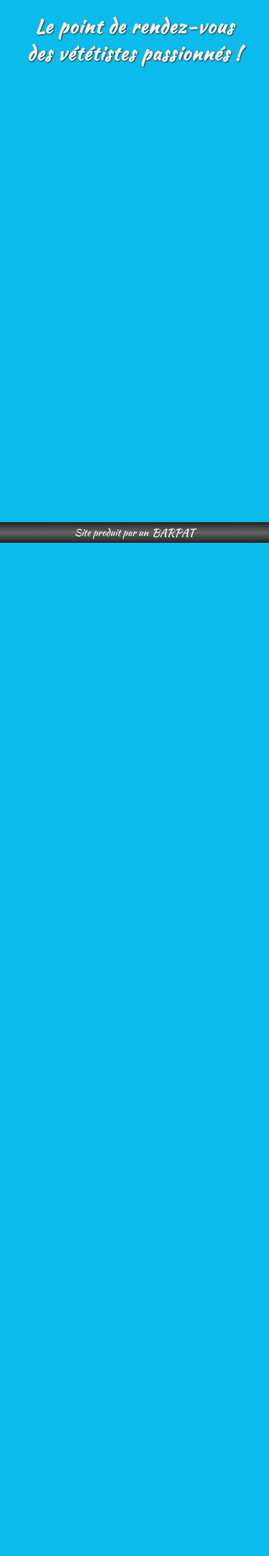
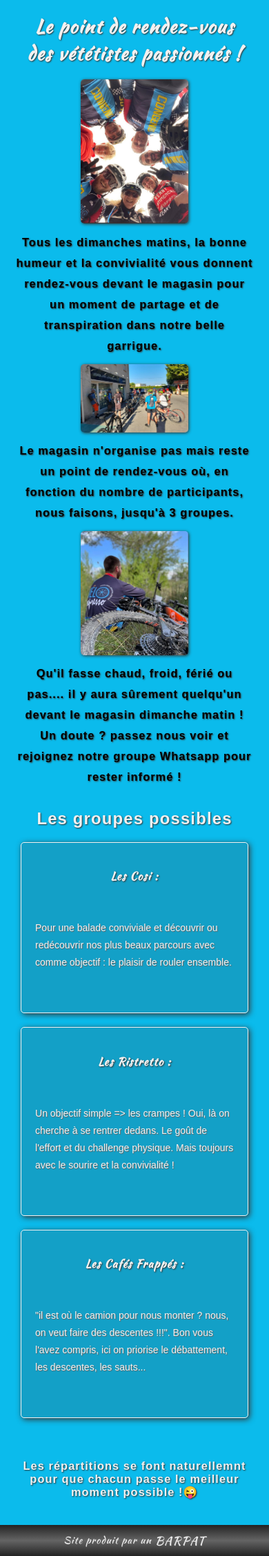
Before and after one commit to ChristopheC-83/velo_expresso_2, a PHP site: template views/pages/visiteur/sorties.view.php in a window 390 px wide. Shown: the part 59-2315 px from the top of the page at 69% size. Before the commit the page ends 846 px from the top, so only its background shows below. Run offline with PHP 8.4, Linux system fonts and the light colour scheme; the template is opened without the code that fills it: most values are stand-ins (such as "Sample title", 1, 10 or a date in 2020); some libraries are stand-ins or nearby versions; some web fonts are replaced.

Commit message:
rdv passionnés ok

```diff
--- a/public/style/communs/_carte_velo.scss
+++ b/public/style/communs/_carte_velo.scss
@@ -10,6 +10,9 @@
   box-shadow: 2px 2px 5px #333;
   overflow: hidden;
   cursor: pointer;
+
+
+
   p {
     font-size: 16px;
   }
--- a/public/style/communs/_footer.scss
+++ b/public/style/communs/_footer.scss
@@ -11,10 +11,13 @@ footer {
   );
   color: #e9e9e9;
   width: 100%;
-  height: 30px;
+  // height: 30px;
   @include flexMid;
   z-index: 20;
   font-family: Kaushan script;
+  font-size: clamp(16px, calc(14px + 0.8vw), 24px);
+  letter-spacing: calc(1px + 0.02vw);
+  padding: 10px;
   a {
     color: #e9e9e9;
   }
--- a/public/style/communs/_modaleContact.scss
+++ b/public/style/communs/_modaleContact.scss
@@ -93,6 +93,9 @@
     width: 35%;
     gap: 30px;
   }
+  .numTel {
+    text-align: center;
+  }
 
   .content-form-message {
     display: flex;
@@ -113,20 +116,24 @@
   }
   .fermerModaleContact {
     position: absolute;
-    bottom: 10px;
+    bottom: 2vw;
     left: 5%;
     cursor: pointer;
     color: #000;
+    padding: 1vw 2vw;
+    background-color: #f1f1f166;
+    border-radius: 10px;
   }
   .envoyerMessage {
     position: absolute;
-    bottom: 10px;
+    bottom: 2vw;
     right: 5%;
     cursor: pointer;
     background: none;
     border: none;
-    padding: 0;
-    margin: 0;
+    padding: 1vw 2vw;
+    background-color: #f1f1f166;
+    border-radius: 10px;
   }
 }
 
@@ -138,10 +145,13 @@
       flex-direction: column;
       margin-bottom: 50px;
     }
-    .content-form-info,
+    .content-form-info{
+      width: 100%;
+      margin-bottom: 0px;
+    }
     .content-form-message {
       width: 100%;
-      margin-bottom: 0;
+      margin-bottom: 20px;
     }
     input {
       width: 100%;
--- a/public/style/pages/_accueil.scss
+++ b/public/style/pages/_accueil.scss
@@ -107,7 +107,7 @@ h3.maps {
 
 .container-reseaux{
 
-    margin-bottom: 100px;
+    margin-bottom: 150px;
 }
 
 .reseaux-logo {
@@ -118,18 +118,18 @@ h3.maps {
   align-items: center;
 
   img {
-    width: 120px;
-    filter : drop-shadow(4px 4px 4px #055d76) ;
+    width:calc(50px + 6vw);
+    filter : drop-shadow(2px 2px 8px #055d76) ;
 }
 
 .img1{
-    animation : moveImg1 7s linear infinite;
+    animation : moveImg1 8s linear infinite;
 }
 .img2{
-    animation : moveImg1 6s 2s linear infinite;
+    animation : moveImg1 6s 0.25s linear infinite;
 }
 .img3{
-    animation : moveImg1 8s 1s linear infinite;
+    animation : moveImg1 7s 0.5s linear infinite;
 }
 
 @keyframes moveImg1{
--- /dev/null
+++ b/public/style/pages/_sorties.scss
@@ -0,0 +1,108 @@
+.pageSorties {
+  max-width: 1440px;
+  .sorties1 {
+    width: 100%;
+    height: 45vw;
+    margin: 20px auto;
+    display: flex;
+    align-items: center;
+    justify-content: center;
+    // border: 1px solid black;
+  }
+
+  img {
+    height: 100%;
+    max-width: 40vw;
+    object-fit: cover;
+    border-radius: 5px;
+    box-shadow: 1px 1px 4px #333;
+  }
+}
+
+.sorties2 {
+  margin-top: 80px;
+}
+
+.h3Sorties {
+  margin: 3vw;
+  line-height: 30px;
+  color: black;
+}
+
+.groupesSorties {
+  width: 94%;
+  display: flex;
+  margin: 20px auto 40px;
+}
+
+.groupeSorties {
+  .nomGroupe {
+    font-family: Kaushan script;
+  }
+
+  p {
+    margin-bottom: 40px;
+    color: #f1f1f1;
+    text-shadow: 1px 1px 1px #666;
+    line-height: 25px;
+  }
+  width: 30vw;
+  border: 1px solid #f1f1f1;
+  border-radius: 5px;
+  box-shadow: 2px 2px 8px;
+  padding: 20px;
+  background-color: #33333333;
+
+  &:nth-child(2) {
+    margin: 0 15px;
+  }
+}
+
+.conclusionSortie {
+  margin-bottom: 100px;
+}
+
+@media (max-width: 1440px) {
+  .pageSorties {
+    .sorties1 {
+      width: 94%;
+      margin: 0 auto;
+    }
+  }
+}
+
+@media (max-width: 900px) {
+  .pageSorties {
+    .sorties1 {
+      flex-direction: column;
+      height: auto;
+    }
+
+    .sorties2 {
+      flex-direction: column-reverse;
+    }
+    img{
+        width: 80vw;
+    }
+    .groupesSorties{
+        flex-direction: column;
+    }
+    .groupeSorties{
+        width: 90%;
+        margin: 0 auto;
+        margin-bottom: 20px;
+        line-height: 25px;
+
+        .nomGroupe{
+            margin-bottom: 0;
+        }
+    }
+
+    .conclusionSortie{
+        width: 90%;
+        margin: 0 auto;
+        margin-bottom: 80px;
+
+    }
+  }
+}
--- a/public/style/style.css
+++ b/public/style/style.css
@@ -330,12 +330,14 @@ footer {
   background: linear-gradient(0deg, rgb(35, 35, 35) 0%, rgb(100, 100, 100) 50%, rgb(35, 35, 35) 100%);
   color: #e9e9e9;
   width: 100%;
-  height: 30px;
   display: flex;
   justify-content: center;
   align-items: center;
   z-index: 20;
   font-family: Kaushan script;
+  font-size: clamp(16px, 14px + 0.8vw, 24px);
+  letter-spacing: calc(1px + 0.02vw);
+  padding: 10px;
 }
 footer a {
   color: #e9e9e9;
@@ -1151,6 +1163,102 @@ h3.maps {
   margin: 10px 0;
 }
 
+.pageSorties {
+  max-width: 1440px;
+}
+.pageSorties .sorties1 {
+  width: 100%;
+  height: 45vw;
+  margin: 20px auto;
+  display: flex;
+  align-items: center;
+  justify-content: center;
+}
+.pageSorties img {
+  height: 100%;
+  max-width: 40vw;
+  -o-object-fit: cover;
+     object-fit: cover;
+  border-radius: 5px;
+  box-shadow: 1px 1px 4px #333;
+}
+
+.sorties2 {
+  margin-top: 80px;
+}
+
+.h3Sorties {
+  margin: 3vw;
+  line-height: 30px;
+  color: black;
+}
+
+.groupesSorties {
+  width: 94%;
+  display: flex;
+  margin: 20px auto 40px;
+}
+
+.groupeSorties {
+  width: 30vw;
+  border: 1px solid #f1f1f1;
+  border-radius: 5px;
+  box-shadow: 2px 2px 8px;
+  padding: 20px;
+  background-color: rgba(51, 51, 51, 0.2);
+}
+.groupeSorties .nomGroupe {
+  font-family: Kaushan script;
+}
+.groupeSorties p {
+  margin-bottom: 40px;
+  color: #f1f1f1;
+  text-shadow: 1px 1px 1px #666;
+  line-height: 25px;
+}
+.groupeSorties:nth-child(2) {
+  margin: 0 15px;
+}
+
+.conclusionSortie {
+  margin-bottom: 100px;
+}
+
+@media (max-width: 1440px) {
+  .pageSorties .sorties1 {
+    width: 94%;
+    margin: 0 auto;
+  }
+}
+@media (max-width: 900px) {
+  .pageSorties .sorties1 {
+    flex-direction: column;
+    height: auto;
+  }
+  .pageSorties .sorties2 {
+    flex-direction: column-reverse;
+  }
+  .pageSorties img {
+    width: 80vw;
+  }
+  .pageSorties .groupesSorties {
+    flex-direction: column;
+  }
+  .pageSorties .groupeSorties {
+    width: 90%;
+    margin: 0 auto;
+    margin-bottom: 20px;
+    line-height: 25px;
+  }
+  .pageSorties .groupeSorties .nomGroupe {
+    margin-bottom: 0;
+  }
+  .pageSorties .conclusionSortie {
+    width: 90%;
+    margin: 0 auto;
+    margin-bottom: 80px;
+  }
+}
 body {
   background-color: #0bbbec;
   color: #333;
--- a/public/style/style.scss
+++ b/public/style/style.scss
@@ -16,6 +16,7 @@
 @import "pages/administration";
 @import "pages/criteres";
 @import "pages/creation-velo";
+@import "pages/sorties";
 
 // *{
 //   border : 1px solid violet
--- a/views/commons/modaleContact.view.php
+++ b/views/commons/modaleContact.view.php
@@ -12,12 +12,14 @@
 
             </div>
             <button type="submit" class="envoyerMessage">
-                <h4>✅Envoyer</h4>
+                <h4>✅ Envoyer</h4>
             </button>
+
             <h4 class="fermerModaleContact">❌ Annuler</h4>
             <div class="content-form-message">
                 <label for="messageFormulaire">Votre message :</label>
                 <textarea name="messageFormulaire" id="messageFormulaire" cols="30" rows="10" placeholder="Nous y répondrons dès que possible !
+
                 Merci !"></textarea>
             </div>
         </div>
--- a/views/pages/administrateur/velos/modificationVelo.view.php
+++ b/views/pages/administrateur/velos/modificationVelo.view.php
@@ -8,7 +8,7 @@
         <?php if($velo['neuf']==1){ echo "neuf";}else{echo "occasion";} ?>
     </h3>
 
-    <?php  afficherTableau($velo )?>
+    <!-- <?php  afficherTableau($velo )?> -->
 
 
     <form action="<?= URL ?>admin/velos/validationModificationVelo" method="post" enctype="multipart/form-data">
--- a/views/pages/visiteur/mecanique.view.php
+++ b/views/pages/visiteur/mecanique.view.php
@@ -1,6 +1,7 @@
-<div class="pageMecanique">
+<div class="pageMecanique loc-location">
 
-    <h1>Mécanique</h1>
+    <h1>L'entretien de vos montures</h1>
+
     <img src="public/assets/images/mecanique/atelier.jpg" alt="atelier vélo">
 
 
--- a/views/pages/visiteur/occasions.view.php
+++ b/views/pages/visiteur/occasions.view.php
@@ -1,5 +1,5 @@
 <div class="velos">
-    <h1>Vélos d'occasion</h1>
+    <h1>Les vélos d'occasion</h1>
     <h2>Disponibles dès maintetant en magasin.</h2>
 
     <div class="cartes_velos">
--- a/views/pages/visiteur/sorties.view.php
+++ b/views/pages/visiteur/sorties.view.php
@@ -1,9 +1,40 @@
-<div class="animTitres <?= $css ?>">
+<div class="pageSorties">
 
     <h1>Le point de rendez-vous <br>des vététistes passionnés !</h1>
 
+    <div class="sorties1">
+        <img src="public/assets/images/sorties/sortie1.jpg" alt="">
+        <h3 class="h3Sorties">Tous les dimanches matins, la bonne humeur et la convivialité vous donnent rendez-vous devant le magasin pour un moment de partage et de transpiration dans notre belle garrigue.</h3>
 
+    </div>
+    <div class="sorties1 sorties2">
+        <h3 class="h3Sorties">Le magasin n'organise pas mais reste un point de rendez-vous où, en fonction du nombre de participants, nous faisons, jusqu'à 3 groupes.</h3>
+        <img src="public/assets/images/sorties/sortie3.jpg" alt="">
 
+    </div>
+    <div class="sorties1">
+        <img src="public/assets/images/sorties/sortie2.jpg" alt="">
+        <h3 class="h3Sorties">Qu'il fasse chaud, froid, férié ou pas.... il y aura sûrement quelqu'un devant le magasin dimanche matin ! Un doute ? passez nous voir et rejoignez notre groupe Whatsapp pour rester informé !</h3>
+
+    </div>
+    <h2>Les groupes possibles</h2>
+    <div class="groupesSorties">
+        <div class="groupeSorties">
+            <h3 class="nomGroupe">Les Cosi :</h3><br><br><p>Pour une balade conviviale et découvrir ou redécouvrir nos plus beaux parcours avec comme objectif : le plaisir de rouler ensemble.</p>
+        </div>
+
+        <div class="groupeSorties">
+
+            <h3 class="nomGroupe">Les Ristretto :</h3><br><br><p>Un objectif simple => les crampes ! Oui, là on cherche à se rentrer dedans. Le goût de l'effort et du challenge physique. Mais toujours avec le sourire et la convivialité !</p>
+        </div>
+
+        <div class="groupeSorties">
+
+            <h3 class="nomGroupe">Les Cafés Frappés :</h3><br><br><p> "il est où le camion pour nous monter ? nous, on veut faire des descentes !!!". Bon vous l'avez compris, ici on priorise le débattement, les descentes, les sauts...</p>
+
+        </div>
+    </div>
+    <h3 class="conclusionSortie">Les répartitions se font naturellemnt pour que chacun passe le meilleur moment possible !😜</h3>
 
 
 
```
Also changed, not shown: other parts of public/style/style.css (+22 -12 lines), public/assets/images/mecanique/atelier.jpg, public/assets/images/sorties/sortie1.jpg (added), public/assets/images/sorties/sortie2.jpg (added), public/assets/images/sorties/sortie3.jpg (added), public/assets/images/velos/375908_kikisaut-slide.jpg (deleted), public/assets/images/velos/651993_stumpjumper.jpg (added), 1 other file.
